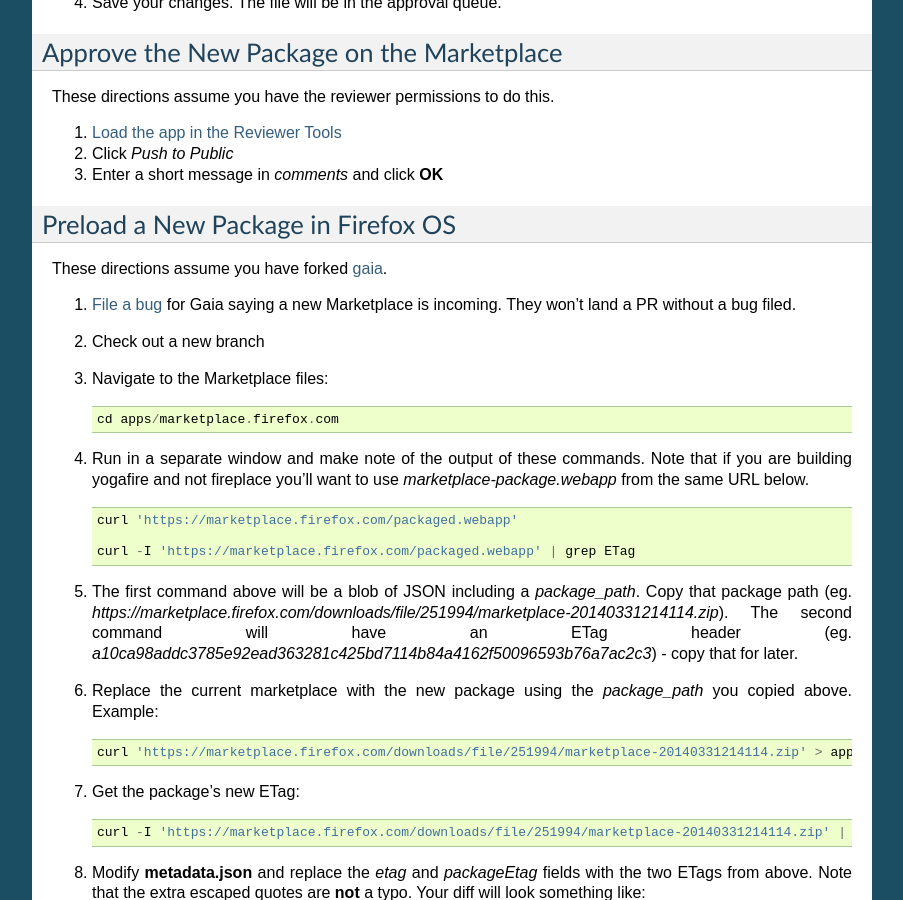
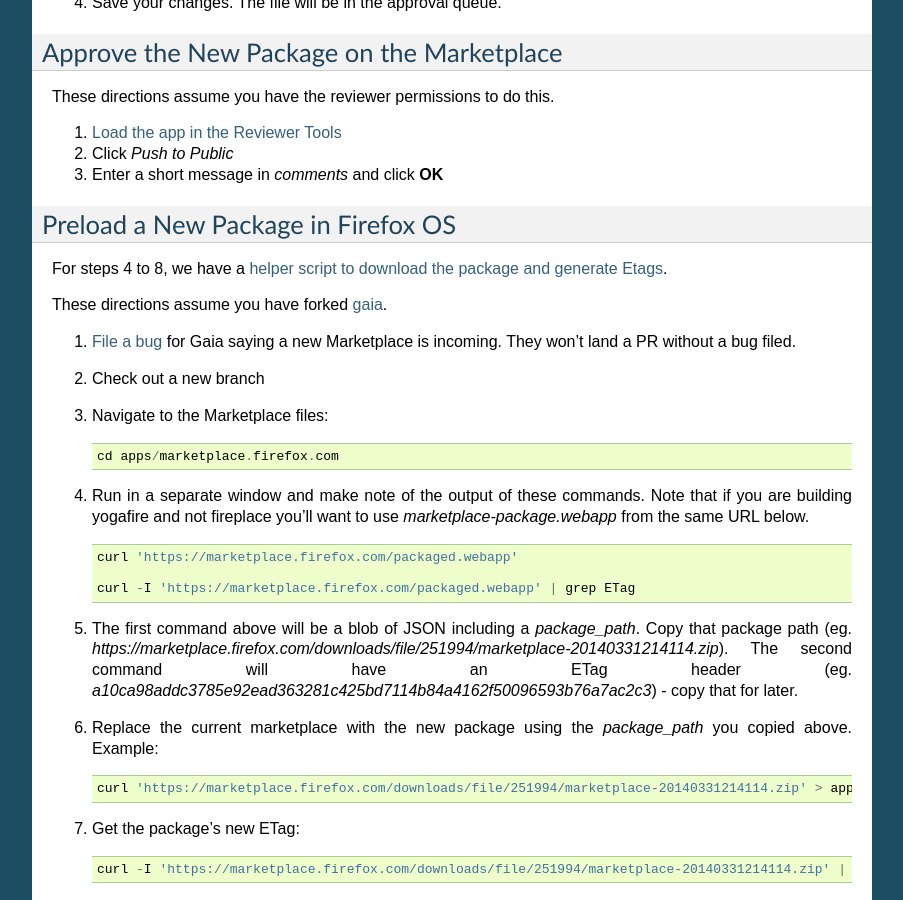
Before and after one commit to mozilla/marketplace-docs, a Sphinx documentation site: the page built from docs/topics/package.rst, in a window 1280 px wide and 900 px high, scrolled down 966 px. Shown: the whole window, without its empty margins (198-1101 px from the left). Built offline with Sphinx 7.4.7, drawn with Linux system fonts in a browser that asks for light colours.

Commit message:
update docs about helper script

```diff
--- a/docs/topics/package.rst
+++ b/docs/topics/package.rst
@@ -72,6 +72,9 @@
 Preload a New Package in Firefox OS
 -----------------------------------
 
+For steps 4 to 8, we have a
+`helper script to download the package and generate Etags <https://github.com/mozilla/zamboni/blob/master/scripts/gaia_package.py>`_.
+
 These directions assume you have forked `gaia <https://github.com/mozilla-b2g/gaia/>`_.
 
 1) `File a bug <https://bugzilla.mozilla.org/enter_bug.cgi?product=Firefox%20OS&component=Gaia>`_
```
